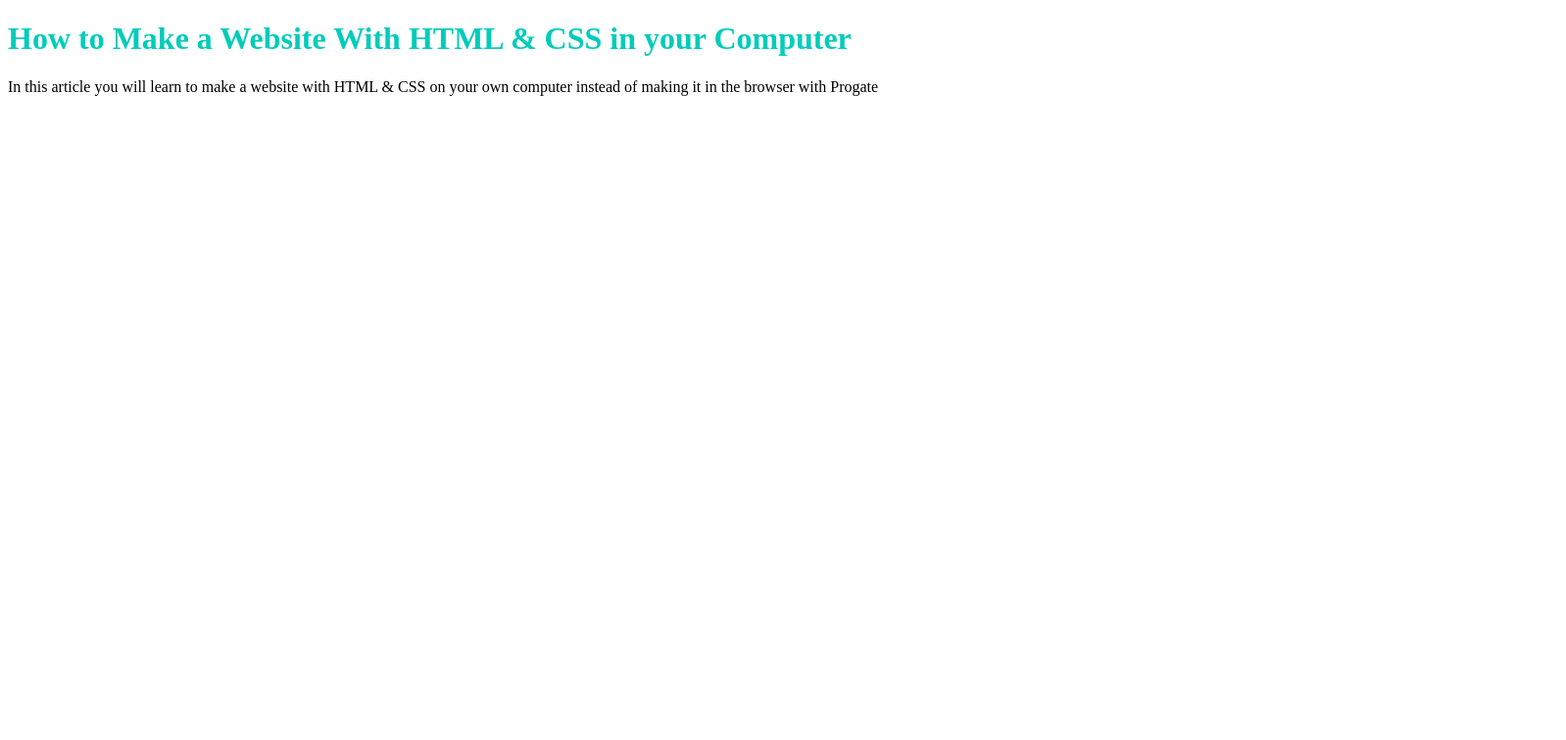
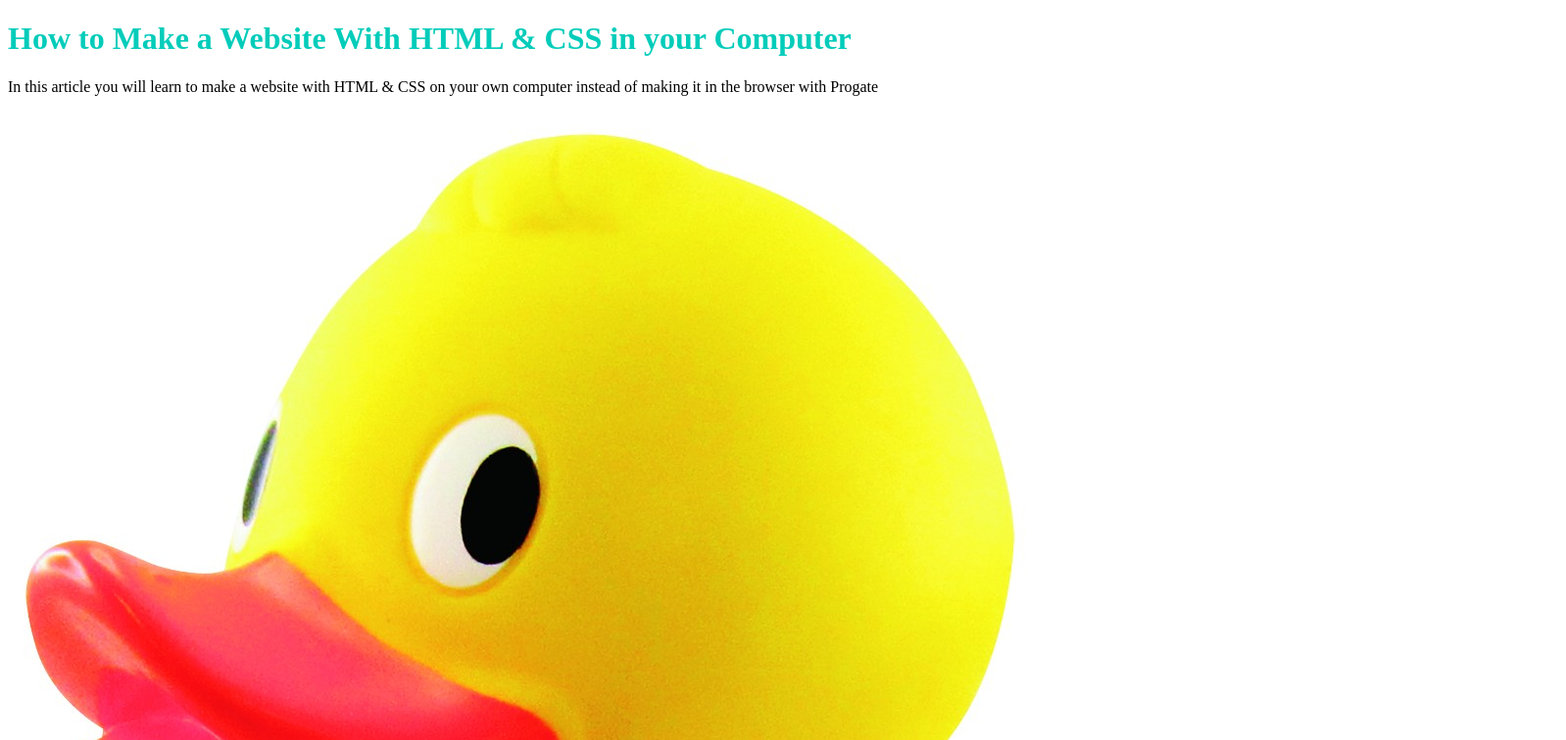
Before and after one commit to imammuslimin/e62, a plain HTML site: page index.html in a window 1280 px wide. Shown: the top 756 px of the page at 98% size, 1598 px wide, since content can reach past the window. Drawn offline with Linux system fonts and the light colour scheme.

Commit message:
Update index.html

```diff
--- a/index.html
+++ b/index.html
@@ -13,5 +13,6 @@
     </div>
     <h1 class="title">How to Make a Website With HTML & CSS in your Computer</h1>
     <p>In this article you will learn to make a website with HTML & CSS on your own computer instead of making it in the browser with Progate</p>
+    <img src="https://github.com/imammuslimin/e62/blob/master/rubber-duck2.jpg">
   </body>
 </html>
```
